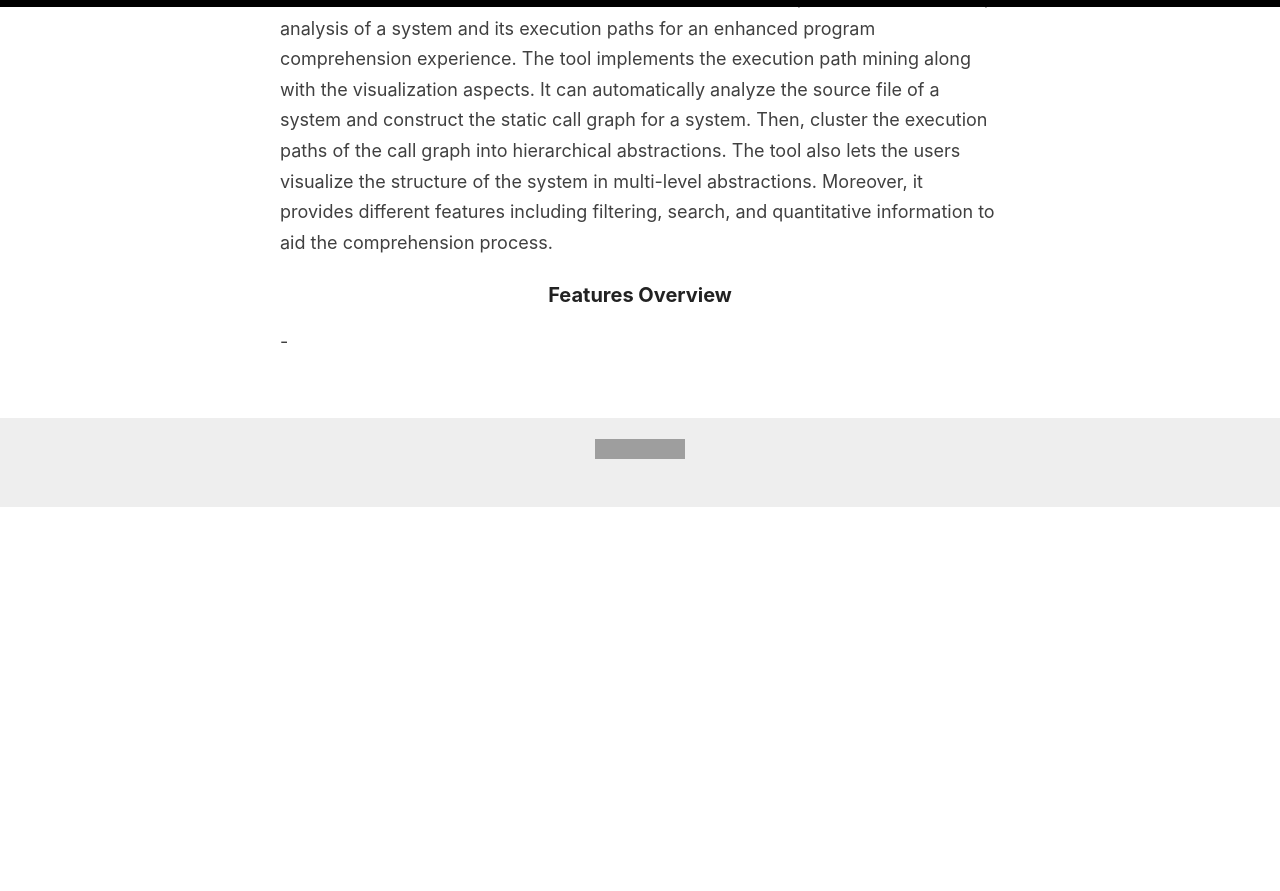
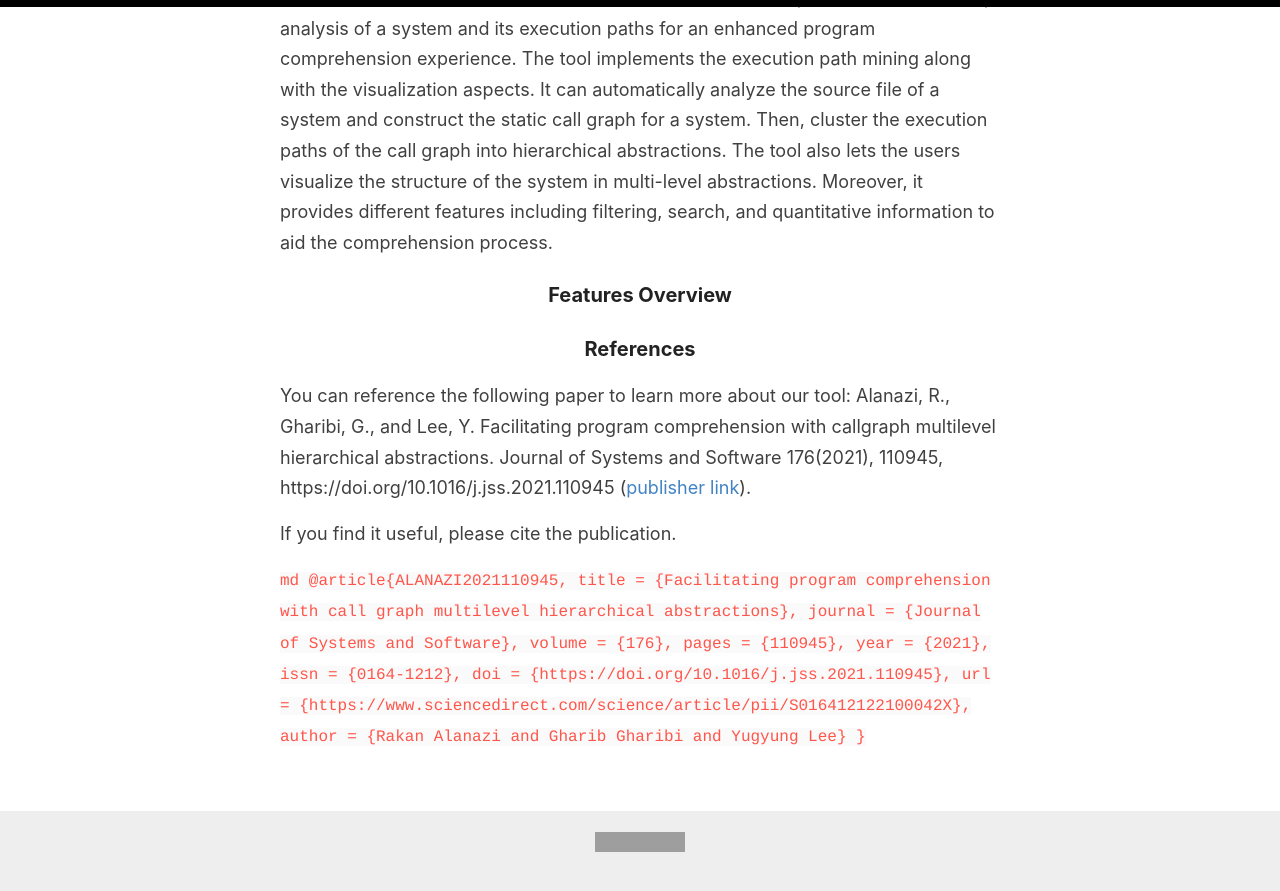
Before and after one commit to RakanAlanazi/CodEx, a Jekyll site: the page built from index.md, in a window 1280 px wide and 900 px high, scrolled down 819 px. Shown: the top 891 px of the window. Built offline with Jekyll 4.4.1, drawn with Linux system fonts in a browser that asks for light colours; our own code applies the rules of GitHub Pages for plain Markdown files; the list of posts is cut into pages by our own code; before the commit the page ends 1326 px from its top, so only the background shows below that; grey boxes are pictures that could not be loaded.

Commit message:
Update index.md

````diff
--- a/index.md
+++ b/index.md
@@ -7,4 +7,22 @@ and its execution paths for an enhanced program comprehension experience. The to
 It can automatically analyze the source file of a system and construct the static call graph for a system. Then, cluster the execution paths of the call graph into hierarchical abstractions. The tool also lets the users visualize the structure of the system in multi-level abstractions. Moreover, it provides different features including filtering, search, and quantitative information to aid the comprehension process.
 
 ### Features Overview
--
+
+### References
+You can reference the following paper to learn more about our tool:
+  Alanazi, R., Gharibi, G., and Lee, Y. Facilitating program comprehension with callgraph multilevel hierarchical abstractions. Journal of Systems and Software 176(2021), 110945, https://doi.org/10.1016/j.jss.2021.110945 ([publisher link](https://www.sciencedirect.com/science/article/pii/S016412122100042X)).
+
+If you find it useful, please cite the publication.
+
+```md
+@article{ALANAZI2021110945,
+title = {Facilitating program comprehension with call graph multilevel hierarchical abstractions},
+journal = {Journal of Systems and Software},
+volume = {176},
+pages = {110945},
+year = {2021},
+issn = {0164-1212},
+doi = {https://doi.org/10.1016/j.jss.2021.110945},
+url = {https://www.sciencedirect.com/science/article/pii/S016412122100042X},
+author = {Rakan Alanazi and Gharib Gharibi and Yugyung Lee}
+}```
````
